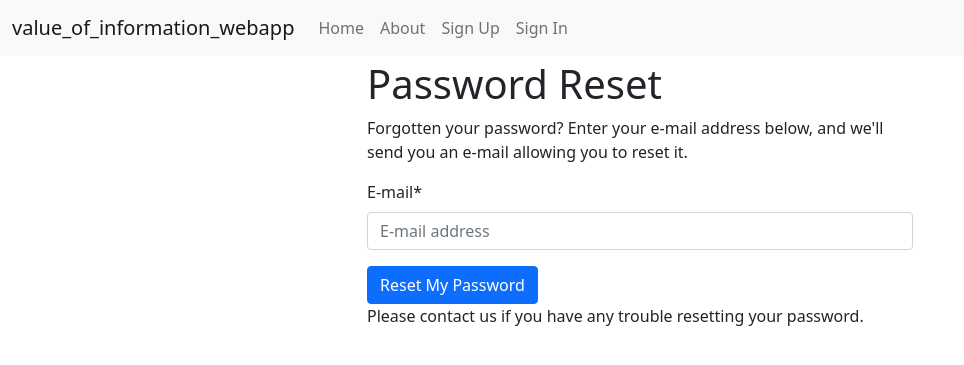
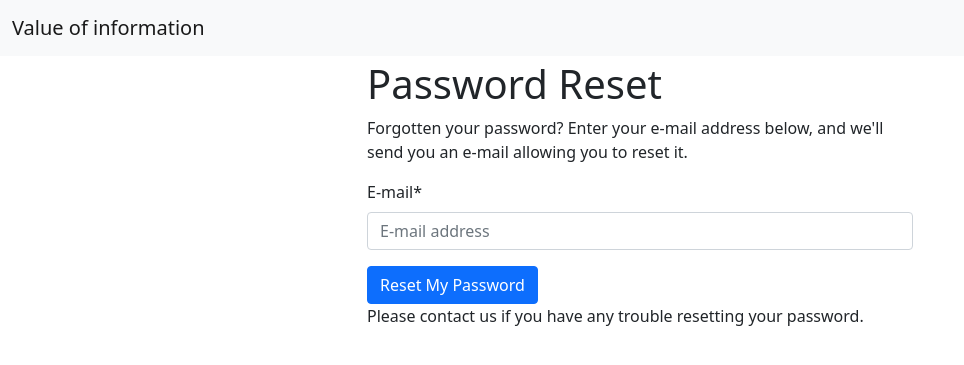
Before and after one commit to tadamcz/value_of_information_webapp, a Django app: page /accounts/password/reset/ in a window 1280 px wide. Shown: the top 365 px of the page, without its empty margins (0-964 px from the left). Run offline with Django 3.2, Linux system fonts and the light colour scheme; parts of the project's set-up code (start-up, migrations or seed data) failed here and were passed over; some libraries are stand-ins or nearby versions.

Commit message:
strip down base.html

```diff
--- a/value_of_information_webapp/templates/base.html
+++ b/value_of_information_webapp/templates/base.html
@@ -4,7 +4,7 @@
   <head>
     <meta charset="utf-8">
     <meta http-equiv="x-ua-compatible" content="ie=edge">
-    <title>{% block title %}value_of_information_webapp{% endblock title %}</title>
+    <title>{% block title %}Value of information{% endblock title %}</title>
     <meta name="viewport" content="width=device-width, initial-scale=1.0">
     <meta name="description" content="Calculate the expected value of receiving a signal">
     <meta name="author" content="Tom Adamczewski">
@@ -42,39 +42,7 @@
           <button class="navbar-toggler navbar-toggler-right" type="button" data-bs-toggle="collapse" data-bs-target="#navbarSupportedContent" aria-controls="navbarSupportedContent" aria-expanded="false" aria-label="Toggle navigation">
             <span class="navbar-toggler-icon"></span>
           </button>
-          <a class="navbar-brand" href="{% url 'home' %}">value_of_information_webapp</a>
-
-          <div class="collapse navbar-collapse" id="navbarSupportedContent">
-            <ul class="navbar-nav mr-auto">
-              <li class="nav-item active">
-                <a class="nav-link" href="{% url 'home' %}">Home <span class="visually-hidden">(current)</span></a>
-              </li>
-              <li class="nav-item">
-                <a class="nav-link" href="{% url 'about' %}">About</a>
-              </li>
-              {% if request.user.is_authenticated %}
-                <li class="nav-item">
-                  {# URL provided by django-allauth/account/urls.py #}
-                  <a class="nav-link" href="{% url 'users:detail' request.user.username  %}">{% translate "My Profile" %}</a>
-                </li>
-                <li class="nav-item">
-                  {# URL provided by django-allauth/account/urls.py #}
-                  <a class="nav-link" href="{% url 'account_logout' %}">{% translate "Sign Out" %}</a>
-                </li>
-              {% else %}
-                {% if ACCOUNT_ALLOW_REGISTRATION %}
-              <li class="nav-item">
-                {# URL provided by django-allauth/account/urls.py #}
-                <a id="sign-up-link" class="nav-link" href="{% url 'account_signup' %}">{% translate "Sign Up" %}</a>
-              </li>
-              {% endif %}
-                <li class="nav-item">
-                  {# URL provided by django-allauth/account/urls.py #}
-                  <a id="log-in-link" class="nav-link" href="{% url 'account_login' %}">{% translate "Sign In" %}</a>
-                </li>
-              {% endif %}
-            </ul>
-          </div>
+          <a class="navbar-brand" href="{% url 'home' %}">Value of information</a>
         </div>
       </nav>
 
```
